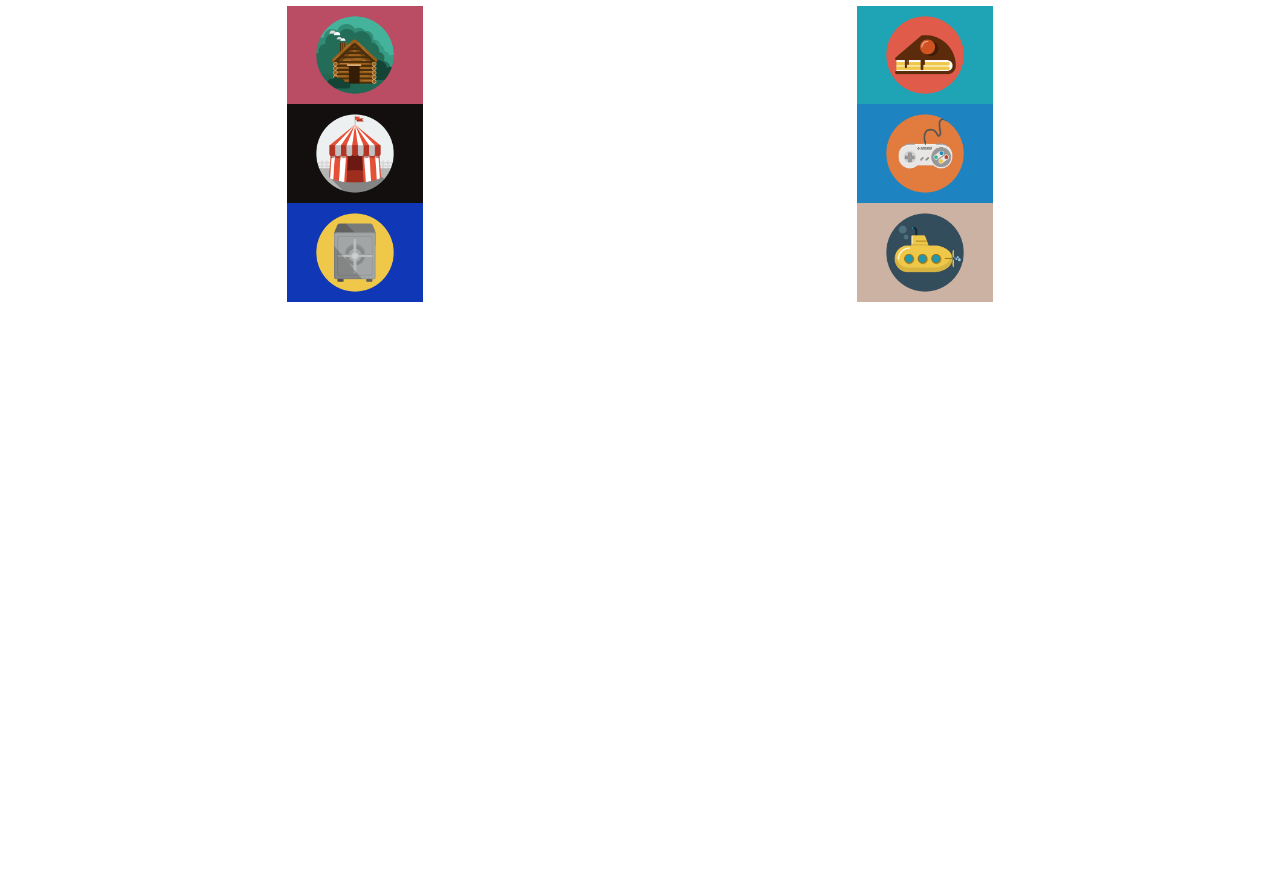
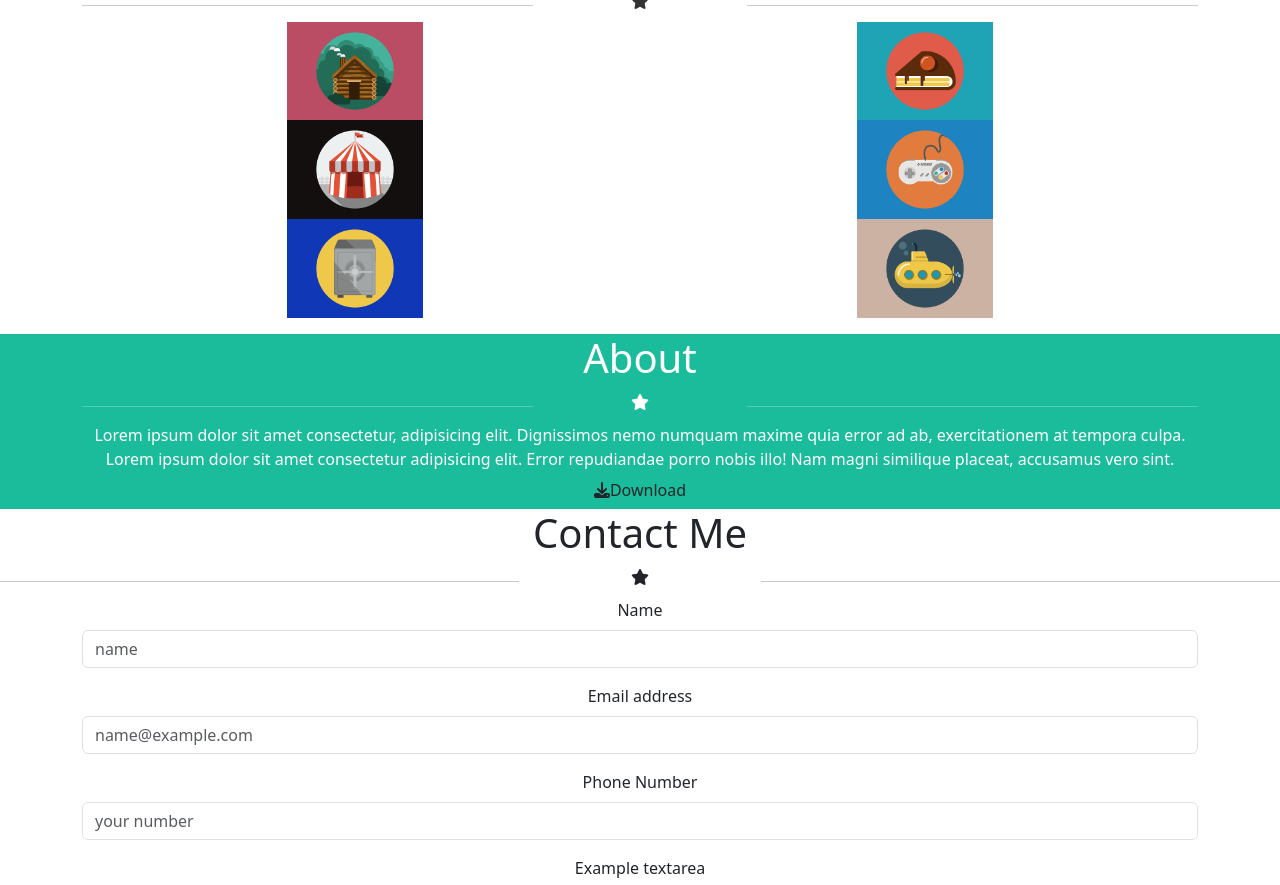
Before and after one commit to lucianocretella95/html-css-bootstrap-freelancer, a plain HTML site: page index.html in a window 1280 px wide. Shown: the part 516-1401 px from the top of the page. Before the commit the page ends 818 px from the top, so only its background shows below. Drawn offline with nearby package versions, Linux system fonts and the light colour scheme.

Commit message:
commit main

```diff
--- a/css/style.css
+++ b/css/style.css
@@ -11,4 +11,11 @@ header{
 .portfolio{
     color: #333333;
     background-color: white;
+    margin-top: 1rem;
 }
+
+.about{
+    background-color: #1abc9c;
+    color: white;
+    margin-top: 1rem;
+}
--- a/index.html
+++ b/index.html
@@ -34,13 +34,13 @@
                 <img src="./img/avatar.svg" alt="" class="w-25">
                 <h1>Start Bootstrap</h1>
                 <div class="row justify-content-center">
-                    <div class="col-4">
+                    <div class="col-5">
                         <hr>
                     </div>
-                    <div class="col-4">
+                    <div class="col-2">
                         <i class="fa-solid fa-star"></i>
                     </div>
-                    <div class="col-4">
+                    <div class="col-5">
                         <hr>
                     </div>
                 </div>
@@ -51,13 +51,13 @@
             <div class="container">
                 <h1>Portfolio</h1>
                 <div class="row justify-content-center">
-                    <div class="col-4">
+                    <div class="col-5">
                         <hr>
                     </div>
-                    <div class="col-4">
+                    <div class="col-2">
                         <i class="fa-solid fa-star"></i>
                     </div>
-                    <div class="col-4">
+                    <div class="col-5">
                         <hr>
                     </div>
                 </div>
@@ -83,6 +83,62 @@
                 </div>
             </div>
         </div>
+        <div class="about text-center">
+            <div class="container text-center">
+                <h1>About</h1>
+                 <div class="row justify-content-center">
+                <div class="col-5">
+                    <hr>
+                </div>
+                <div class="col-2">
+                    <i class="fa-solid fa-star"></i>
+                </div>
+                <div class="col-5">
+                    <hr>
+                </div>
+            </div>
+            <div class="row text-center">
+                <div class="col-6 col-sm-12">Lorem ipsum dolor sit amet consectetur, adipisicing elit. Dignissimos nemo numquam maxime quia error ad ab, exercitationem at tempora culpa.
+                </div>
+                <div class="col-6 col-sm-12">Lorem ipsum dolor sit amet consectetur adipisicing elit. Error repudiandae porro nobis illo! Nam magni similique placeat, accusamus vero sint.
+                </div>
+            </div>
+            <a class="btn" href="#" role="button"><span><i class="fa-solid fa-download"></i></span>Download</a>
+            </div>
+        </div>
+        <div class="contact-me text-center">
+            <h1>Contact Me</h1>
+            <div class="row text-center">
+                <div class="col-5">
+                    <hr>
+                </div>
+                <div class="col-2">
+                    <i class="fa-solid fa-star"></i>
+                </div>
+                <div class="col-5">
+                    <hr>
+                </div>
+            </div>
+            <div class="container text-center">
+                <div class="mb-3">
+                    <label for="exampleFormControlInput1" class="form-label">Name</label>
+                    <input type="name" class="form-control" id="exampleFormControlInput1" placeholder="name">
+                  </div>
+                <div class="mb-3">
+                    <label for="exampleFormControlInput1" class="form-label">Email address</label>
+                    <input type="email" class="form-control" id="exampleFormControlInput1" placeholder="name@example.com">
+                  </div>
+                  <div class="mb-3">
+                    <label for="exampleFormControlInput1" class="form-label">Phone Number</label>
+                    <input type="number" class="form-control" id="exampleFormControlInput1" placeholder="your number">
+                  </div>
+                  <div class="mb-3">
+                    <label for="exampleFormControlTextarea1" class="form-label">Example textarea</label>
+                    <textarea class="form-control" id="exampleFormControlTextarea1" rows="3"></textarea>
+                  </div>
+                  <a class="btn" href="#" role="button" style="background-color: #1abc9c; color: white;">Send</a>
+            </div>
+        </div>
     </main>
 
     <!-- footer -->
```
